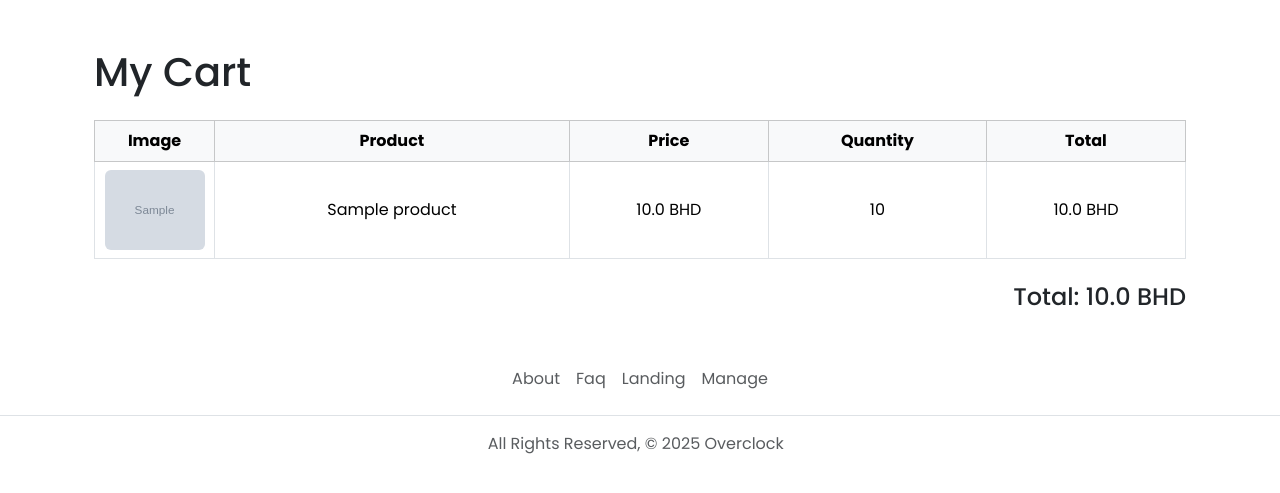
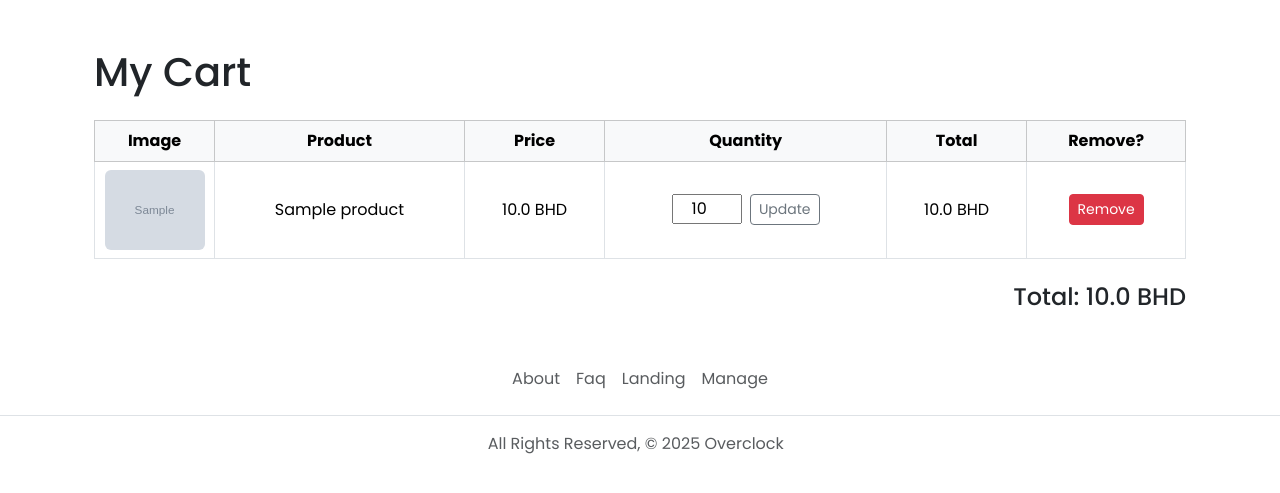
Before and after one commit to izZERO/Overclock, a Django app: page /cart/ in a window 1280 px wide. Shown: the part 128-621 px from the top of the page. Run offline with Django 5.2, Linux system fonts and the light colour scheme; a user stored in the database is signed in; tables that the repository leaves empty hold one stand-in row (values such as "Sample post"); grey boxes marked "Sample" are stand-in pictures.

Commit message:
added update quantity and remove item from cart

```diff
--- a/main/templates/cart.html
+++ b/main/templates/cart.html
@@ -12,6 +12,7 @@
         <th>Price</th>
         <th>Quantity</th>
         <th>Total</th>
+        <th>Remove?</th>
       </tr>
     </thead>
 
@@ -31,9 +32,39 @@
 
         <td>{{ item.product_id.price }} BHD</td>
 
-        <td>{{ item.quantity }}</td>
+        <td>
+          <form
+            action="{% url 'update_cart_item' item.id %}"
+            method="post"
+            class="d-inline"
+          >
+            {% csrf_token %}
+            <input
+              type="number"
+              name="quantity"
+              min="1"
+              value="{{ item.quantity }}"
+              style="width: 70px; text-align: center"
+              required
+            />
+            <button class="btn btn-sm btn-outline-secondary ms-1">
+              Update
+            </button>
+          </form>
+        </td>
 
         <td>{{ item.order_cost }} BHD</td>
+
+        <td>
+          <form
+            action="{% url 'remove_from_cart' item.id %}"
+            method="post"
+            class="d-inline"
+          >
+            {% csrf_token %}
+            <button class="btn btn-sm btn-danger">Remove</button>
+          </form>
+        </td>
       </tr>
       {% endfor %}
     </tbody>
--- a/main/urls.py
+++ b/main/urls.py
@@ -52,9 +52,6 @@ urlpatterns = [
     path("accounts/signup/", views.signup, name="signup"),
     path("", views.landing, name="landing"),
     path("about/", views.about, name="about"),
-
-
-
     # Customer Pages
     path("profile/", views.profile_view, name="profile-view"),
     path("profile/edit", views.profile, name="profile-edit"),
@@ -83,4 +80,7 @@ urlpatterns = [
     # Cart
     path("cart/", views.cart_view, name="cart_view"),
     path("cart/add/<int:product_id>/", views.add_to_cart, name="add_to_cart"),
+    path("cart/update/<int:item_id>/", views.update_cart_item, name="update_cart_item"),
+    path("cart/remove/<int:item_id>/", views.remove_from_cart, name="remove_from_cart"),
+
 ]
--- a/main/views.py
+++ b/main/views.py
@@ -340,6 +340,52 @@ def add_to_cart(request, product_id):
     return redirect("cart_view")
 
 
+def update_cart_item(request, item_id):
+    item = Order_Detail.objects.get(id=item_id)
+    cart = item.order_id
+
+    if request.method == "POST":
+
+        quantity = int(request.POST.get("quantity", item.quantity))
+
+        if quantity < 1:
+            quantity = 1
+
+        item.quantity = quantity
+        # order_cost is updated in save()
+        item.save()
+
+        # Redo cart total
+        items = Order_Detail.objects.filter(order_id=cart)
+        total = 0
+        for item in items:
+            total = total + item.order_cost
+
+        cart.total_cost = total
+        cart.save()
+
+    return redirect("cart_view")
+
+
+def remove_from_cart(request, item_id):
+    item = Order_Detail.objects.get(id=item_id)
+    cart = item.order_id
+
+    if request.method == "POST":
+        item.delete()
+
+        # Redo cart total after delete
+        items = Order_Detail.objects.filter(order_id=cart)
+        total = 0
+        for item in items:
+            total = total + item.order_cost
+
+        cart.total_cost = total
+        cart.save()
+
+    return redirect("cart_view")
+
+
 def customer_orders(request):
     orders = Order.objects.filter(user_id=request.user).order_by("-date_placed")
 
```
Also changed, not shown: main/templates/thank_you.html (added).
